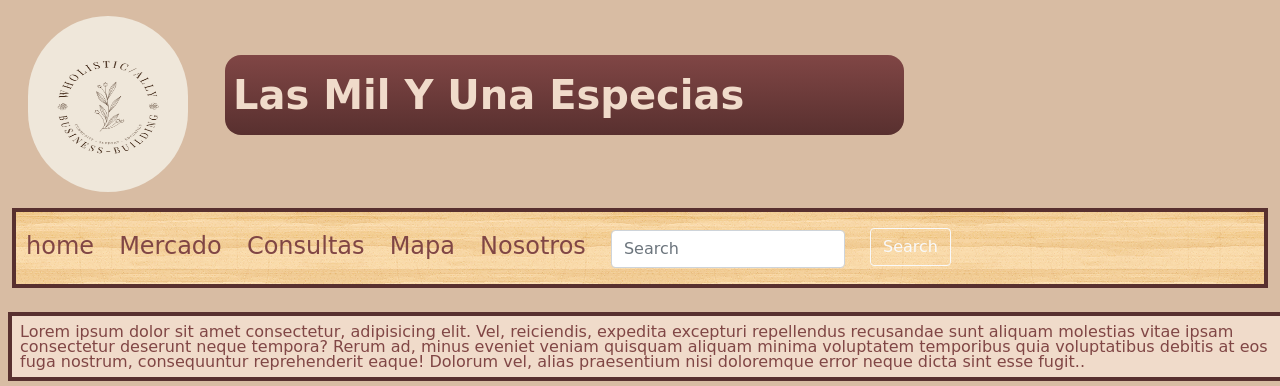
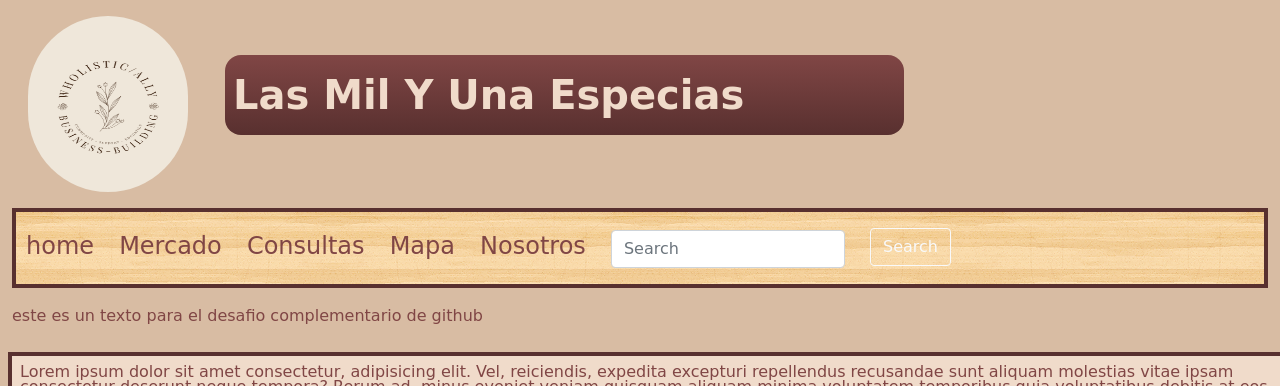
Before and after one commit to acjaro/las-mil-y-una-especias, a website: page index.html in a window 1280 px wide. Shown: the top 386 px of the page. Drawn offline with nearby package versions, Linux system fonts and the light colour scheme; a web font is replaced by a local one.

Commit message:
Update index.html
desafío complementario de github

```diff
--- a/index.html
+++ b/index.html
@@ -47,7 +47,7 @@
 </div>
 
 
-
+   <p>este es un texto para el desafio complementario de github</p>
 
 
     <section class="main">
```
